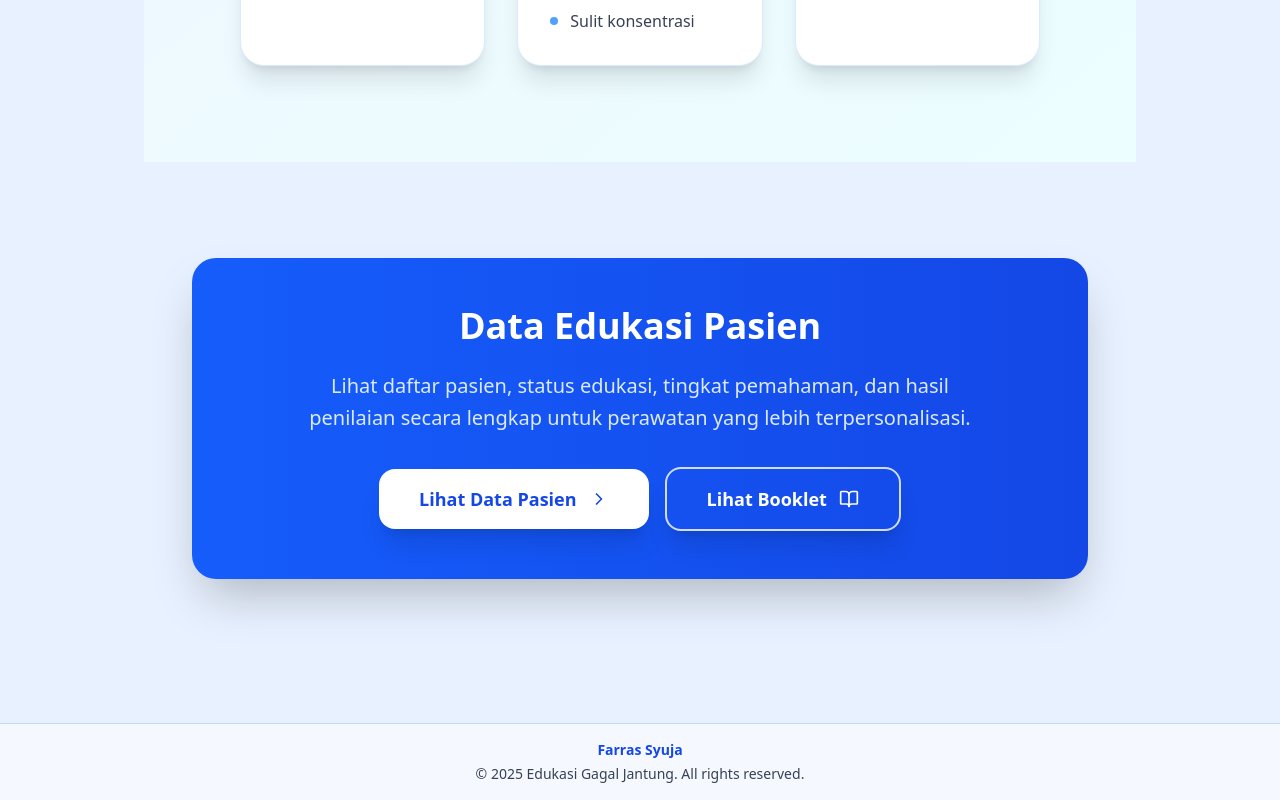
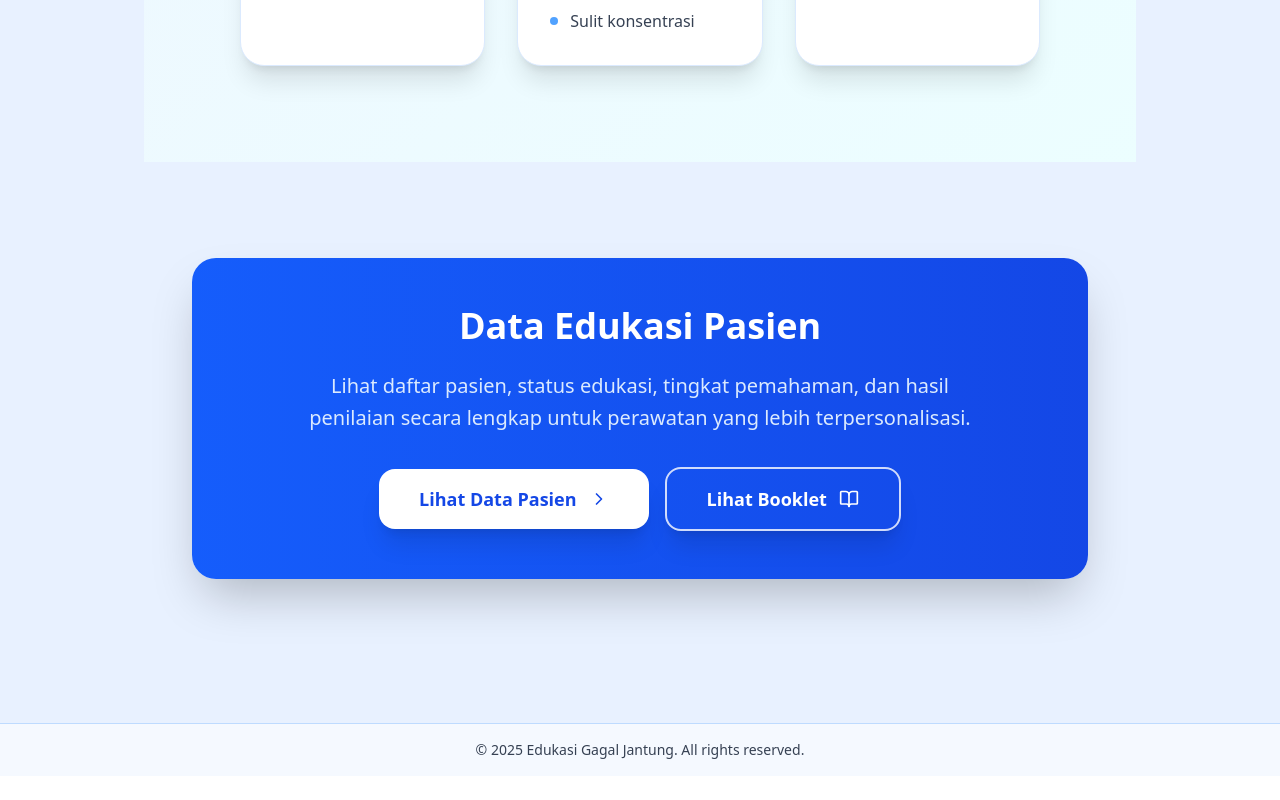
Before and after one commit to Syujaaa/pusat-dokumen, a React (Vite) app: page / in a window 1280 px wide. Shown: the part 3264-4064 px from the top of the page. After the commit the page ends 4040 px from the top, so only its background shows below. Built offline with nearby package versions, Linux system fonts and the light colour scheme.

Commit message:
Update UI

```diff
--- a/src/components/Footer.jsx
+++ b/src/components/Footer.jsx
@@ -5,7 +5,7 @@
   return (
     <footer className="bg-[#F5F9FF] border-t border-blue-200 mt-8 py-4 no-print">
       <div className="max-w-7xl mx-auto px-4 text-center text-gray-600 text-sm flex flex-col items-center gap-1">
-        <p className="flex items-center gap-1 justify-center">
+        {/* <p className="flex items-center gap-1 justify-center">
           <a
             href="https://farrassyuja.my.id/"
             target="_BLANK"
@@ -13,7 +13,7 @@
           >
             Farras Syuja
           </a>
-        </p>
+        </p> */}
 
         <p className="text-gray-700">
           © {new Date().getFullYear()} Edukasi Gagal Jantung. All rights
```
